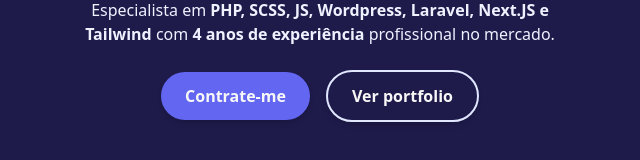
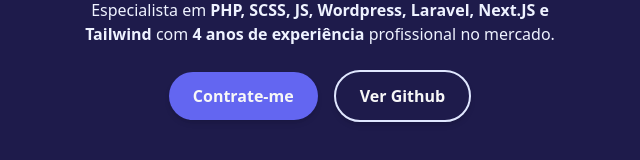
Before and after one commit to gustavocoimbradev/gustavocoimbra, a Next.js app: page / in a window 1280 px wide. Shown: the part 498-658 px from the top of the page, without its empty margins (320-960 px from the left). Built offline with nearby package versions, Linux system fonts and the light colour scheme.

Commit message:
gustavocoimbra

```diff
--- a/src/sections/Hero.tsx
+++ b/src/sections/Hero.tsx
@@ -16,8 +16,8 @@
                 <h1><strong>DEV <span className="text-primary-500">FULLSTACK</span></strong></h1>
                 <p className="mb-6">Especialista em <strong>PHP, SCSS, JS, Wordpress, Laravel, Next.JS e Tailwind</strong> com <strong>4 anos de experiência</strong> profissional no mercado.</p>
                 <div className="flex items-center gap-4">
-                    <a href="#" className="btn-primary">Contrate-me</a>
-                    <a href="#" className="btn-secondary">Ver portfolio</a>
+                    <a href="https://linkedin.com/in/gustavocoimbradev" className="btn-primary">Contrate-me</a>
+                    <a href="https://github.com/gustavocoimbradev" className="btn-secondary">Ver Github</a>
                 </div>
                 </div>
             </div>
```
